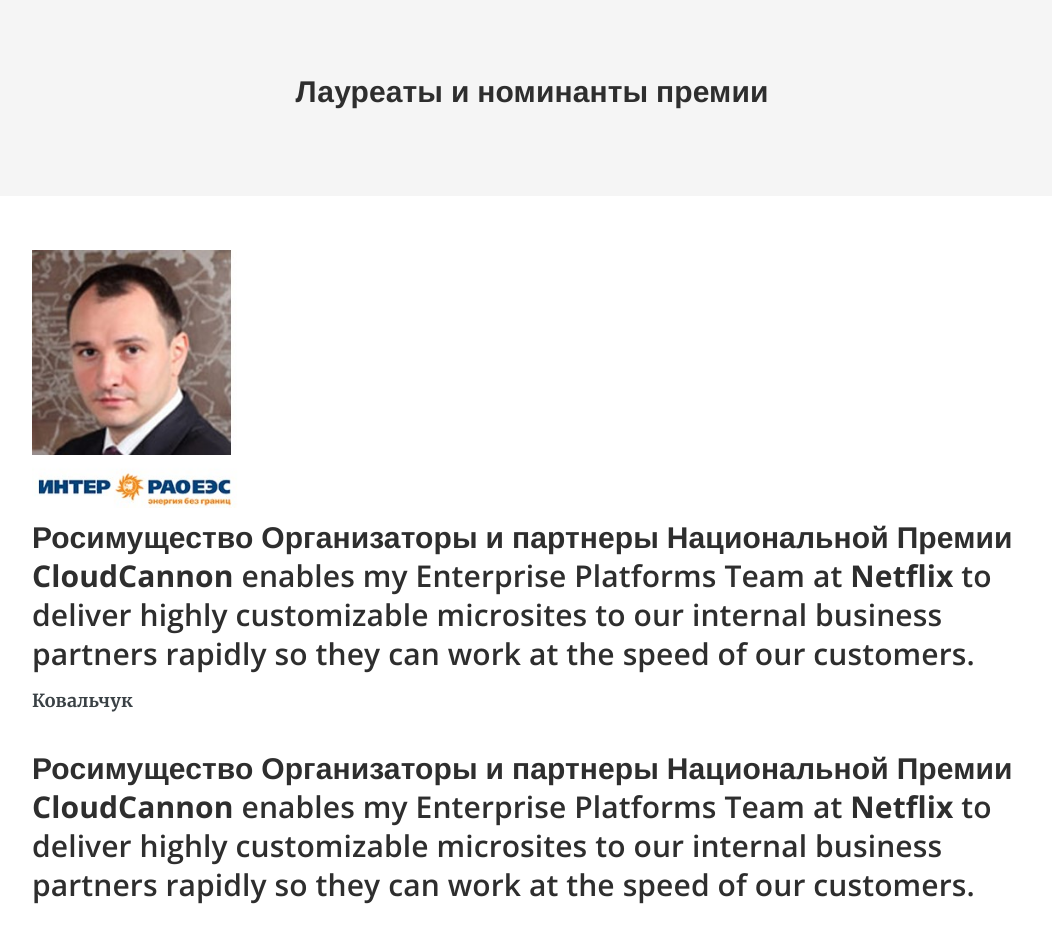
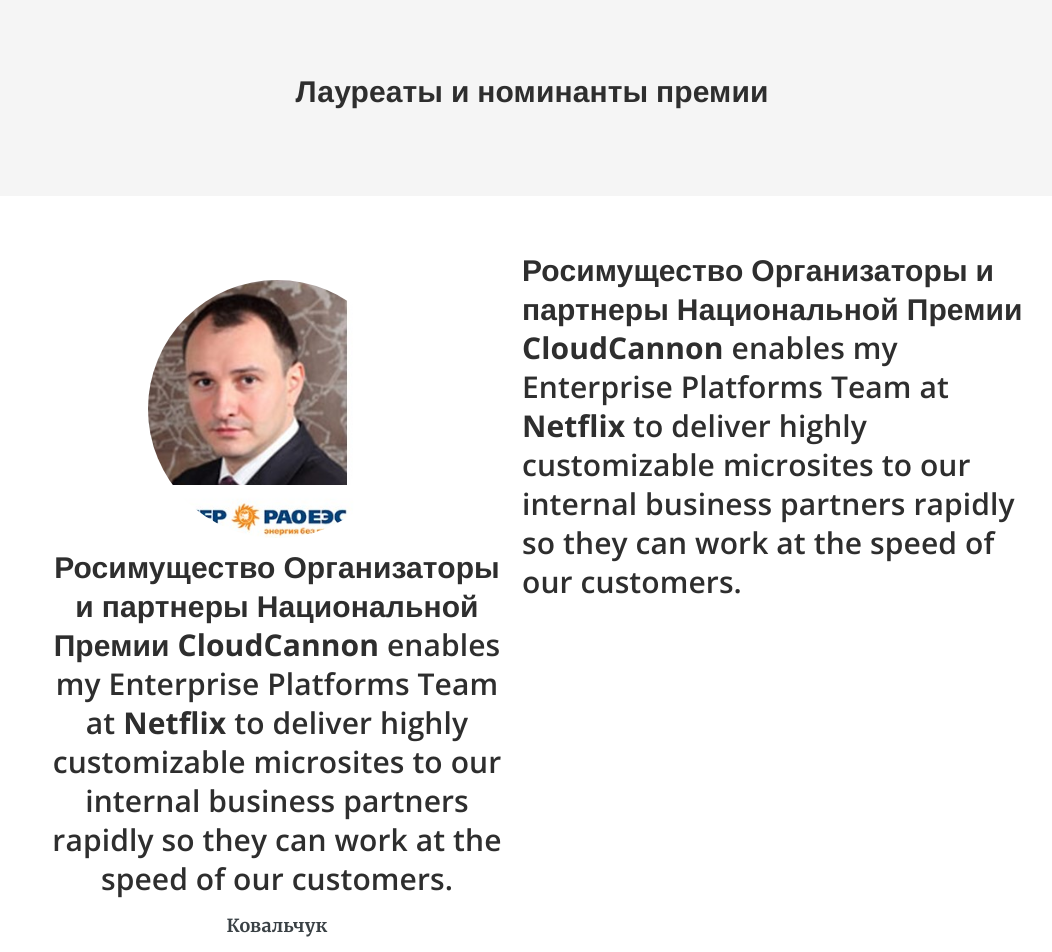
Before and after one commit to dennisd1/prize, a Jekyll site: the page built from pages/press.html, in a window 1280 px wide. Shown: the part 331-1283 px from the top of the page, without its empty margins (108-1160 px from the left). Built offline with Jekyll 4.4.1, drawn with Linux system fonts in a browser that asks for light colours; nearby versions of some CDN libraries.

Commit message:
Update press.html

```diff
--- a/pages/press.html
+++ b/pages/press.html
@@ -16,7 +16,7 @@
 
 <section style="background: #ffffff">
 	<div class="container">
-		<div>
+		<div class="profile">
 			<img src="/a/kovalchuk.jpg" width="258" height="258"> <h3 class="quote"><strong>Росимущество</strong> Организаторы и партнеры Национальной Премии <strong>CloudCannon</strong> enables my Enterprise Platforms Team at <strong>Netflix</strong> to deliver highly customizable microsites to our internal business partners rapidly so they can work at the speed of our customers.</h3>
 			<p><span><strong>Ковальчук</strong></span> </p>
 		</div>
```
